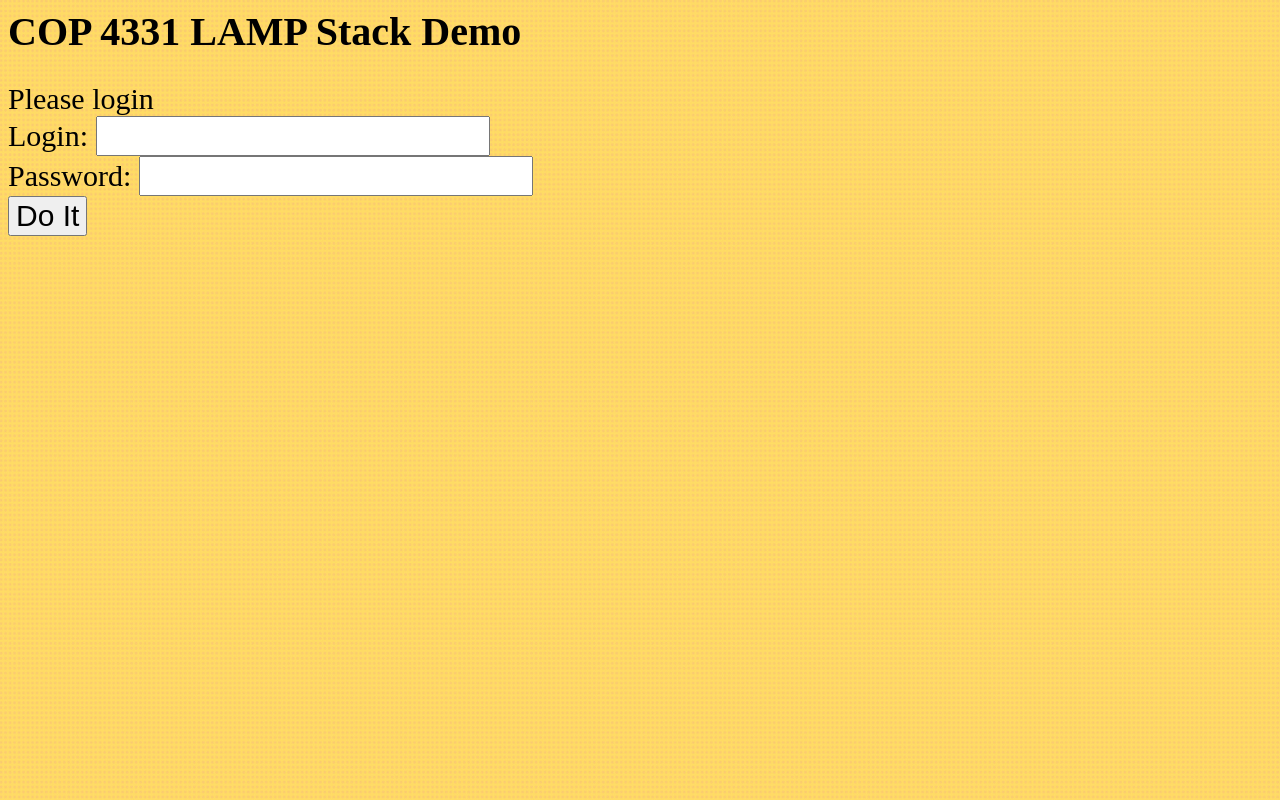
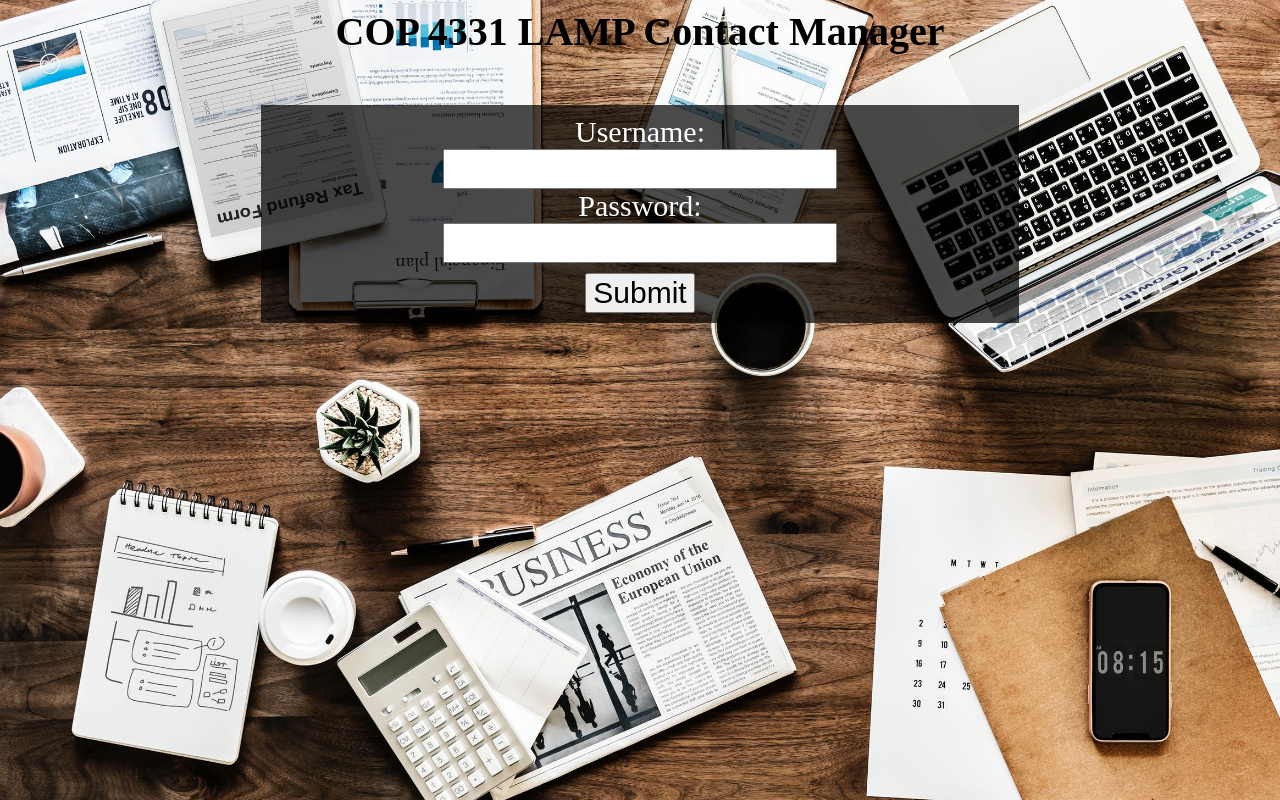
Before and after one commit to ArisaKitagishi/cop4331-group7, a PHP site: page / in a window 1280 px wide. Run offline with PHP 8.4, Linux system fonts and the light colour scheme.

Commit message:
adding my login page and second page with different background

```diff
--- a/LAMP/Web/css/styles.css
+++ b/LAMP/Web/css/styles.css
@@ -1,12 +1,30 @@
 body
 {
-    background-image: url("../images/background.png");
-    background-repeat: repeat;
+    background-image: url("../images/login2.jpeg");
+    background-size: 100% auto;
+    color: white;
+}
+
+div.space {
+    margin:auto;
+    width: auto;
+    padding: 10px;
+    text-align: center;
+    font-size: 30px;
+    border: 10px black;
+    margin-top: 50px;
+    margin-right:20%;
+    margin-left:20%;
+    padding:10px;
+    background: rgba(0,0,0,0.7);
+    background-clip: padding-box;
 }
 
 h1
 {
     font-size: 40px;
+    text-align: center;
+    color: black;
 }
 
 #loginDiv
@@ -26,15 +44,18 @@ h1
 
 .buttons
 {
+  margin-top: 10px;
 	font-size: 30px;
 }
 
 #loginName
 {
+  margin-right: auto;
 	font-size: 30px;
 }
 #loginPassword
 {
+  margin-right: auto;
 	font-size: 30px;
 }
 #searchText
--- a/LAMP/Web/index.html
+++ b/LAMP/Web/index.html
@@ -6,15 +6,13 @@
 </head>
 <body>
 
-<h1>COP 4331 LAMP Stack Demo</h1>
-
-<div id="loginDiv">
-	Please login<br />
-	Login: <input type="text" id="loginName"><br />
-	Password: <input type="text" id="loginPassword"><br />
-	<button type="button" id="loginButton" class="buttons" onclick="doLogin();"> Do It </button>
+<h1>COP 4331 LAMP Contact Manager</h1>
+	<div class="space">
+	Username: <br /> <input type="text" id="loginName"><br />
+	Password: <br /> <input type="text" id="loginPassword"><br />
+	<button type="button" id="loginButton" class="buttons" onclick="doLogin();"> Submit </button>
 	<span id="loginResult"></span>
-</div>
+	</div>
 <div id="loggedInDiv" style="display:none; visibility:hidden;">
 	Logged in as <span id="userName"></span><br />
 	<button type="button" id="logoutButton" class="buttons" onclick="doLogout();"> Log Out </button>
```
Also changed, not shown: LAMP/Web/css/stylessecondpage.css (added, +68 -0 lines), LAMP/Web/secondpage.html (added, +36 -0 lines).
